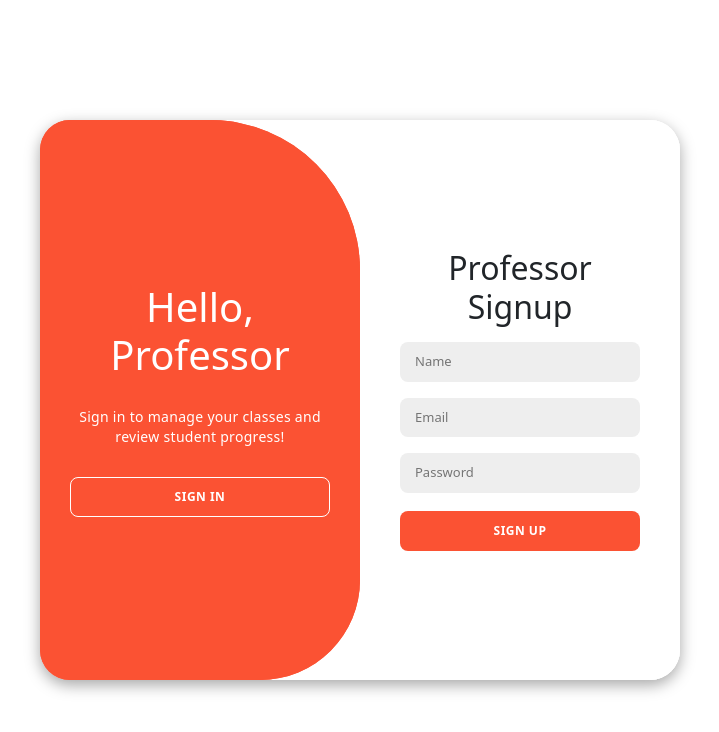
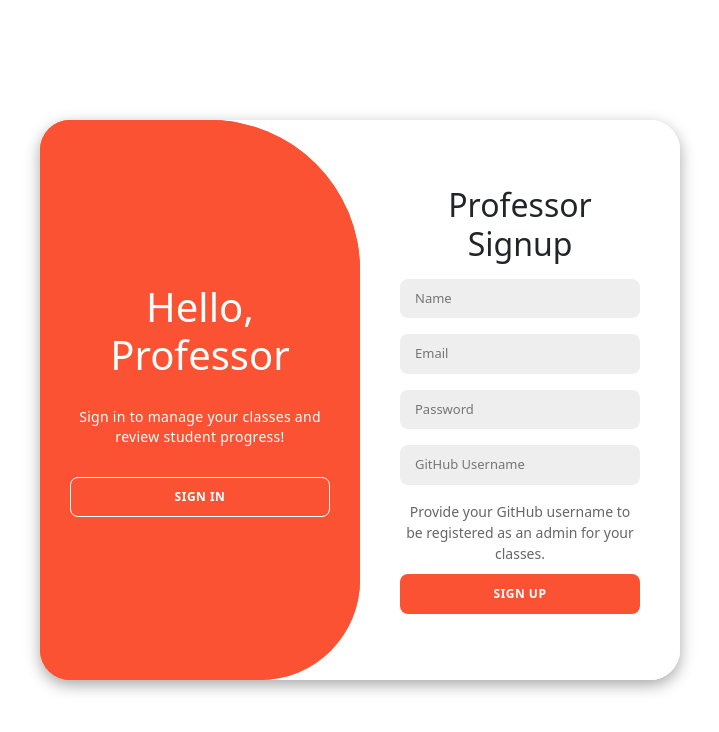
Before and after one commit to RESHAPELab/OSS-Management, a React (Create React App) app in the folder frontend/: page / in a window 1280 px wide. Both pictures are taken after a click on the button "SIGN UP". Shown: the top 732 px of the page, without its empty margins (280-999 px from the left). Built offline with nearby package versions, Linux system fonts and the light colour scheme; no server answers.

Commit message:
Added GitHub username to signup page so professors have admin control

```diff
--- a/frontend/src/pages/login-signup/LoginSignup.jsx
+++ b/frontend/src/pages/login-signup/LoginSignup.jsx
@@ -14,6 +14,7 @@ const LoginSignup = () => {
     name: "",
     email: "",
     password: "",
+    githubUsername: "",
   });
 
   const [profLoginData, setProfLoginData] = useState({
@@ -166,6 +167,17 @@ const LoginSignup = () => {
             onChange={handleChange}
             required
           />
+          <input
+            type="text"
+            placeholder="GitHub Username"
+            name="githubUsername"
+            value={profRegisterData.githubUsername}
+            onChange={handleChange}
+            required
+          />
+          <small style={{display: 'block', marginTop: '8px', color: '#666'}}>
+            Provide your GitHub username to be registered as an admin for your classes.
+          </small>
           <button type="submit" disabled={loading}>
             {loading ? "Signing Up..." : "Sign Up"}
           </button>
```
Also changed, not shown: 2 other files (tests, documents, lock files or other folders).
